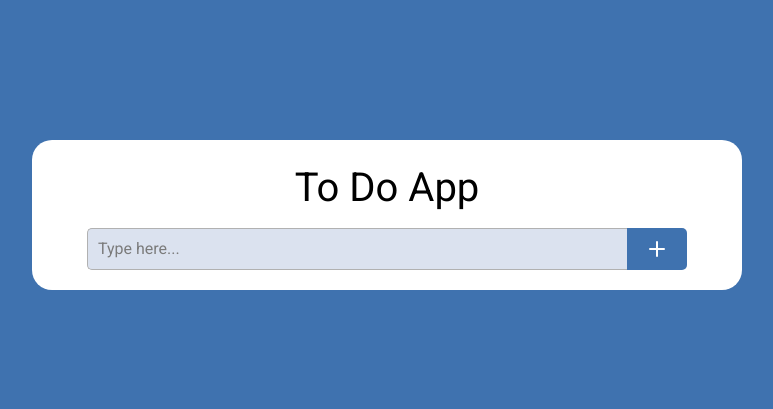
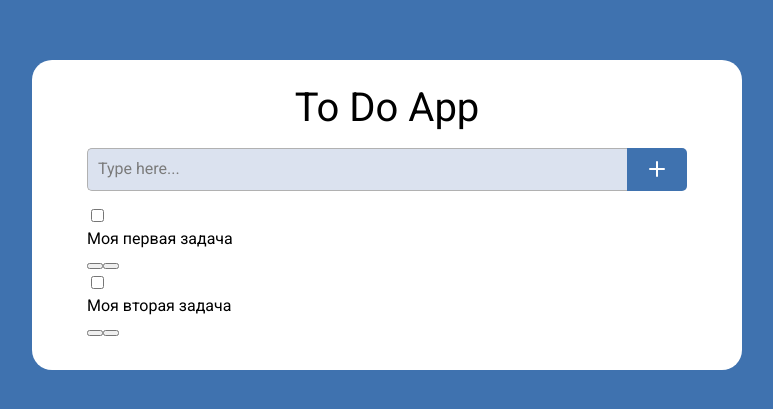
Before and after one commit to horoshopodumaj/toDoTS, a React (Vite) app in the folder vite-project/: page / in a window 1280 px wide. Shown: the part 185-594 px from the top of the page, without its empty margins (253-1026 px from the left). Built offline with nearby package versions, Linux system fonts and the light colour scheme.

Commit message:
new component for tasks

```diff
--- a/vite-project/src/data/stores/useTodoStore.ts
+++ b/vite-project/src/data/stores/useTodoStore.ts
@@ -21,6 +21,11 @@ export const useToDoStore = create<ToDoStore>((set, get) => ({
             id: "1",
             title: "Моя первая задача",
             createdAt: 1254,
+        },
+        {
+            id: "2",
+            title: "Моя вторая задача",
+            createdAt: 1255,
         },
     ],
     createTask: (title) => {
--- a/vite-project/src/views/App/index.module.scss
+++ b/vite-project/src/views/App/index.module.scss
@@ -2,11 +2,16 @@
     min-width: 600px;
     background: #fff;
     border-radius: 20px;
-    padding: 20px 55px;
+    padding: 20px 55px 30px;
 
     &Title {
         font-size: 40px;
         margin-bottom: 0.3em;
         text-align: center;
     }
+
+    &Text {
+        text-align: center;
+        font-size: 1.5rem;
+    }
 }
--- a/vite-project/src/views/App/index.tsx
+++ b/vite-project/src/views/App/index.tsx
@@ -2,6 +2,7 @@ import React, { useEffect } from "react";
 
 import { useToDoStore } from "../../data/stores/useTodoStore";
 import { InputPlus } from "../components/InputPlus";
+import { InputTask } from "../components/InputTask";
 import styles from "./index.module.scss";
 
 export const App: React.FC = () => {
@@ -26,7 +27,19 @@ export const App: React.FC = () => {
                     }}
                 />
             </section>
-            <section className={styles.articleSection}></section>
+            <section className={styles.articleSection}>
+                {!tasks.length && <p className={styles.articleText}>There is no one task</p>}
+                {tasks.map((task) => (
+                    <InputTask
+                        id={task.id}
+                        key={task.id}
+                        title={task.title}
+                        onDone={removeTask}
+                        onEdited={updateTask}
+                        onRemoved={removeTask}
+                    />
+                ))}
+            </section>
         </article>
     );
 };
--- a/vite-project/src/views/components/InputPlus/index.module.scss
+++ b/vite-project/src/views/components/InputPlus/index.module.scss
@@ -2,6 +2,7 @@
     width: 100%;
     display: grid;
     grid-template-columns: 1fr 60px;
+    margin-bottom: 15px;
     &Value {
         border: 1px solid #b1b1b1;
         border-top-left-radius: 5px;
--- /dev/null
+++ b/vite-project/src/views/components/InputTask/index.tsx
@@ -0,0 +1,42 @@
+import React, { useState } from "react";
+import styles from "./index.module.scss";
+
+interface InputTaskProps {
+    id: string;
+    title: string;
+    onDone: (id: string) => void;
+    onEdited: (id: string, title: string) => void;
+    onRemoved: (id: string) => void;
+}
+
+export const InputTask: React.FC<InputTaskProps> = ({ id, title, onDone, onEdited, onRemoved }) => {
+    const [checked, setChecked] = useState(false);
+    return (
+        <div className={styles.inputTask}>
+            <label>
+                <input
+                    className={styles.inputTaskCheckbox}
+                    type="checkbox"
+                    checked={checked}
+                    onChange={(e) => {
+                        setChecked(e.target.checked);
+                        if (e.target.checked) {
+                            onDone(id);
+                        }
+                    }}
+                />
+                <h3 className={styles.inputTaskTitle}>{title}</h3>
+            </label>
+            <button className={styles.inputTaskEdit} aria-label="Edit" />
+            <button
+                className={styles.inputTaskRemove}
+                aria-label="Remove"
+                onClick={() => {
+                    if (confirm("Are you sure?")) {
+                        onRemoved(id);
+                    }
+                }}
+            />
+        </div>
+    );
+};
```
Also changed, not shown: vite-project/src/views/components/InputTask/index.module.scss (added).
